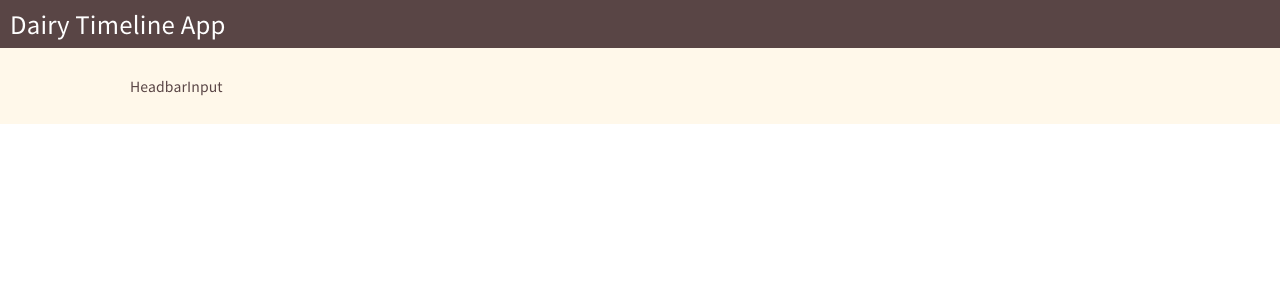
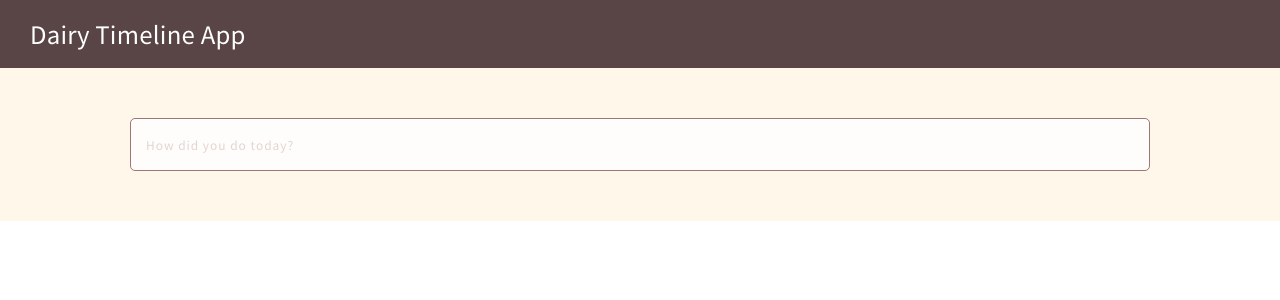
Before and after one commit to s-yoshiii/diary-timeline-app, a React (Vite) app: page / in a window 1280 px wide. Shown: the top 300 px of the page. Built offline with nearby package versions, Linux system fonts and the light colour scheme.

Commit message:
inputエリア調整、mixin追加、変数追加

```diff
--- a/src/components/headbar/HeadbarInput.tsx
+++ b/src/components/headbar/HeadbarInput.tsx
@@ -1,7 +1,11 @@
 const HeadbarInput = () => {
   return (
     <div className="headbarInput">
-      <div className="headbarInput__inner">HeadbarInput</div>
+      <div className="headbarInput__inner">
+        <form action="">
+          <input type="text" placeholder="How did you do today?" />
+        </form>
+      </div>
     </div>
   );
 };
--- a/src/styles/base/_base.scss
+++ b/src/styles/base/_base.scss
@@ -1,5 +1,16 @@
 html {
   font-size: 62.5%;
+}
+html,
+body {
+  height: 100%;
+  -webkit-tap-highlight-color: transparent;
+  -ms-touch-action: manipulation;
+  -webkit-font-smoothing: antialiased;
+  -moz-osx-font-smoothing: grayscale;
+  -webkit-text-size-adjust: 100%;
+  -ms-text-size-adjust: 100%;
+  text-rendering: optimizeLegibility;
 }
 body {
   font-family: "Noto Sans JP", "Hiragino Kaku Gothic Pro", "ヒラギノ角ゴ Pro W3",
@@ -10,3 +21,27 @@ body {
   color: #594545;
   letter-spacing: 0.006em;
 }
+main {
+  display: block;
+}
+* {
+  box-sizing: border-box;
+}
+hr {
+  box-sizing: content-box;
+  height: 0;
+  overflow: visible;
+}
+pre {
+  white-space: pre-wrap;
+}
+nav ul {
+  list-style: none;
+}
+strong {
+  font-weight: 700;
+}
+img {
+  vertical-align: bottom;
+  display: block;
+}
--- a/src/styles/components/_headbar.scss
+++ b/src/styles/components/_headbar.scss
@@ -1,9 +1,13 @@
+@use "../config";
 .headbar {
 }
 .HeadbarTitleWrap {
-  background: #594545;
+  background: config.$primary-color;
   color: #fff;
-  padding: 10px;
+  padding: 10px config.$sp-horizon-spacing;
+  @include config.media(md) {
+    padding: 20px config.$horizon-spacing;
+  }
 }
 .HeadbarTitle {
   font-size: 24px;
@@ -12,10 +16,34 @@
 }
 .headbarInput {
   background: #fff8ea;
-  padding: 30px 0;
+  padding: config.$sp-vertical-spacing 0;
+  @include config.media(md) {
+    padding: config.$vertical-spacing 0;
+  }
   &__inner {
-    max-width: 1080px;
+    max-width: config.$md-max-width;
     margin: 0 auto;
-    padding: 0 30px;
+    padding: 0 config.$sp-horizon-spacing;
+    @include config.media(md) {
+      padding: 0 config.$horizon-spacing;
+    }
+  }
+  input {
+    padding: 15px;
+    background: rgba(#fff, 0.8);
+    color: config.$primary-color;
+    width: 100%;
+    border: 1px solid config.$secondary-light-color;
+    border-radius: 5px;
+    @include config.font-set(s);
+    transition: 0.3s;
+    &::placeholder {
+      color: rgba(config.$secondary-light-color, 0.3);
+    }
+    &:focus {
+      border: 1px solid config.$primary-color;
+      outline: none;
+      background: rgba(config.$secondary-light-color, 0.1);
+    }
   }
 }
--- a/src/styles/config/_mixin.scss
+++ b/src/styles/config/_mixin.scss
@@ -10,3 +10,40 @@
     @error "指定されたブレークポイントは定義されていません。" + "指定できるブレークポイントは次のとおりです。 -> #{map-keys($breakpoints)}";
   }
 }
+
+@mixin font-size($px) {
+  font-size: $px + px;
+  font-size: ($px / 10) + rem;
+}
+@mixin font-set($value) {
+  @if $value == xs {
+    font-size: 10px;
+    font-size: 10rem;
+    letter-spacing: 0.08em;
+    line-height: 1.8;
+  }
+  @if $value == s {
+    font-size: 12px;
+    font-size: 1.2rem;
+    letter-spacing: 0.08em;
+    line-height: 1.8;
+  }
+  @if $value == n {
+    font-size: 14px;
+    font-size: 1.4rem;
+    letter-spacing: 0.08em;
+    line-height: 1.8;
+  }
+  @if $value == l {
+    font-size: 16px;
+    font-size: 1.6rem;
+    letter-spacing: 0.08em;
+    line-height: 1.8;
+  }
+  @if $value == xl {
+    font-size: 18px;
+    font-size: 1.8rem;
+    letter-spacing: 0.08em;
+    line-height: 1.8;
+  }
+}
--- a/src/styles/config/_variables.scss
+++ b/src/styles/config/_variables.scss
@@ -22,3 +22,9 @@ $breakpoints: (
     min-width: 1400px,
   ),
 ) !default;
+
+$sp-vertical-spacing: 30px;
+$sp-horizon-spacing: 15px;
+$vertical-spacing: 50px;
+$horizon-spacing: 30px;
+$md-max-width: 1080px;
```
